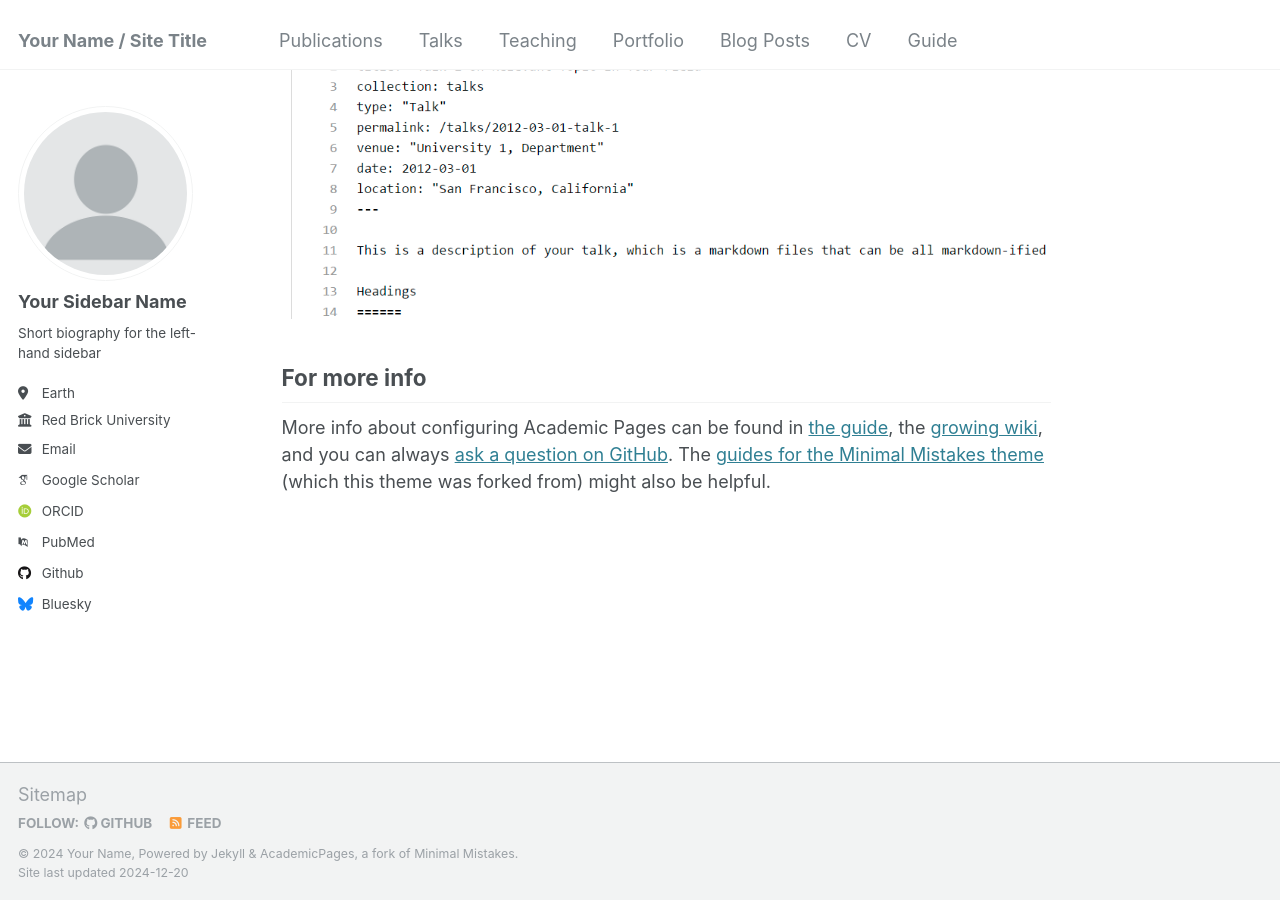
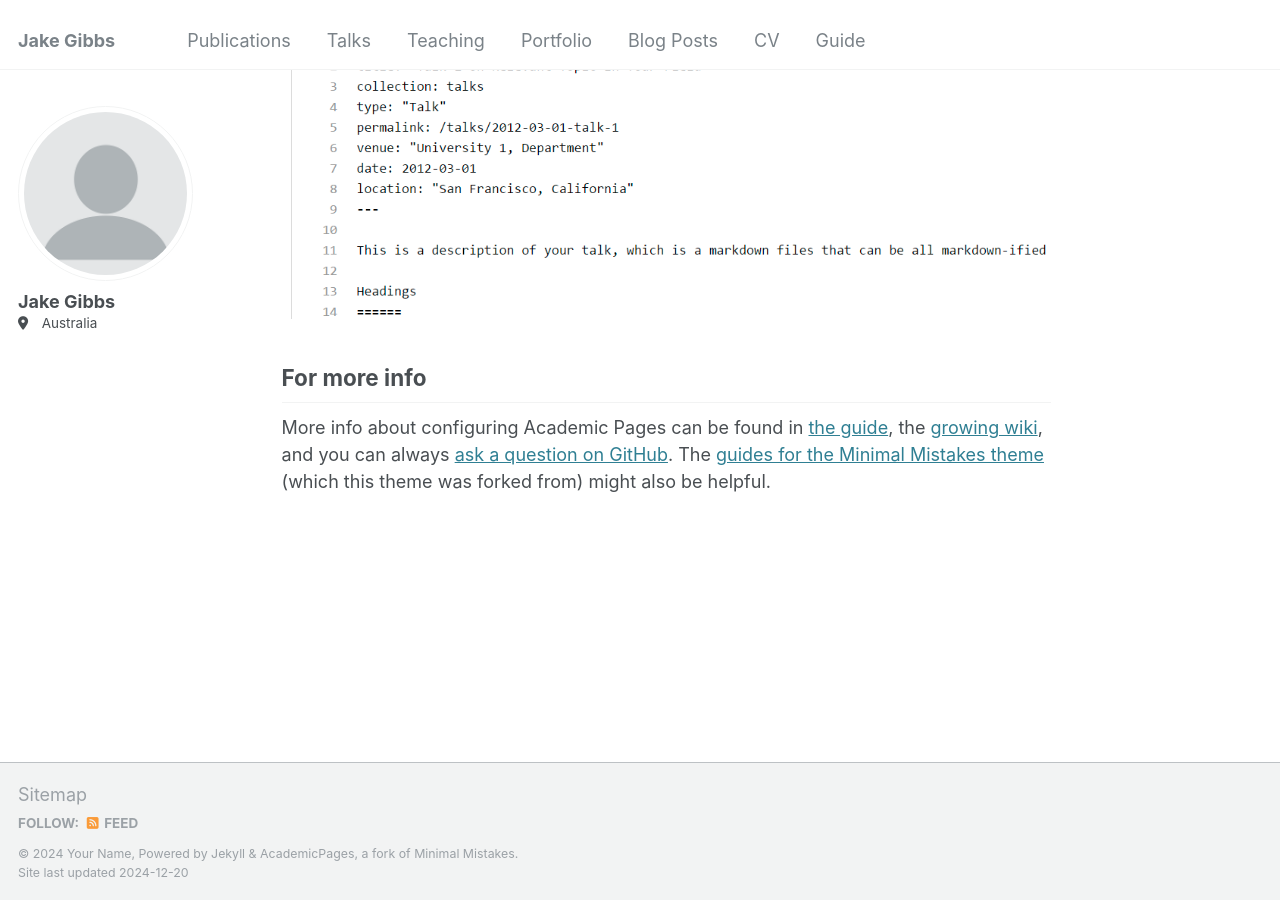
Before and after one commit to jacobsgibbs/jakegibbs.com, a Jekyll site: the page built from _pages/about.md, in a window 1280 px wide and 900 px high, scrolled down 2643 px. Built offline with Jekyll 4.4.1, drawn with Linux system fonts in a browser that asks for light colours; some web fonts are replaced.

Commit message:
Update _config.yml

```diff
--- a/_config.yml
+++ b/_config.yml
@@ -7,12 +7,12 @@
 # server process.
 
 # Basic Site Settings
-locale                   : "en-US"
-title                    : "Your Name / Site Title"
+locale                   : "en-AU"
+title                    : "Jake Gibbs"
 title_separator          : "-"
 name                     : &name "Your Name"
 description              : &description "personal description"
-url                      : https://academicpages.github.io # the base hostname & protocol for your site e.g. "https://[your GitHub username].github.io"
+url                      : https://jacobsgibbs.github.io # the base hostname & protocol for your site e.g. "https://[your GitHub username].github.io"
 baseurl                  : "" # the subpath of your site, e.g. "/blog"
 repository               : "academicpages/academicpages.github.io"
 
@@ -22,21 +22,21 @@ repository               : "academicpages/academicpages.github.io"
 author:
   # Biographic information
   avatar           : "profile.png"
-  name             : "Your Sidebar Name"
+  name             : "Jake Gibbs"
   pronouns         : # example: "she/her"
-  bio              : "Short biography for the left-hand sidebar"
-  location         : "Earth"
-  employer         : "Red Brick University"
+  bio              : #"Short biography for the left-hand sidebar"
+  location         : "Australia"
+  employer         : #"Red Brick University"
   uri              : # URL
-  email            : "none@example.org"
+  email            : #"none@example.org"
 
   # Academic websites
   arxiv            : # URL - Update with the correct link to your profile
-  googlescholar    : "https://scholar.google.com/citations?user=PS_CX0AAAAAJ"
+  googlescholar    : #"https://scholar.google.com/citations?user=PS_CX0AAAAAJ"
   impactstory      : # URL
-  orcid            : "http://orcid.org/yourorcidurl"
+  orcid            : #"http://orcid.org/yourorcidurl"
   semantic         : # URL
-  pubmed           : "https://www.ncbi.nlm.nih.gov/pubmed/?term=john+snow"
+  pubmed           : #"https://www.ncbi.nlm.nih.gov/pubmed/?term=john+snow"
   researchgate     : # URL
   scopus           : # URL
 
@@ -44,12 +44,12 @@ author:
   bitbucket        : # Username - Update with your username on the site
   codepen          : # Username
   dribbble         : # Username
-  github           : "academicpages"
+  github           : #"academicpages"
   kaggle           : # Username
   stackoverflow    : # User number or user number and name (i.e., use "1" or "1/jeff-atwood")
 
   # Social media
-  bluesky          : "bsky.app" # Replace this with you Bluesky username
+  bluesky          : #"bsky.app" # Replace this with you Bluesky username
   facebook         : # Username
   flickr           : # Username
   foursquare       : # Username
```
